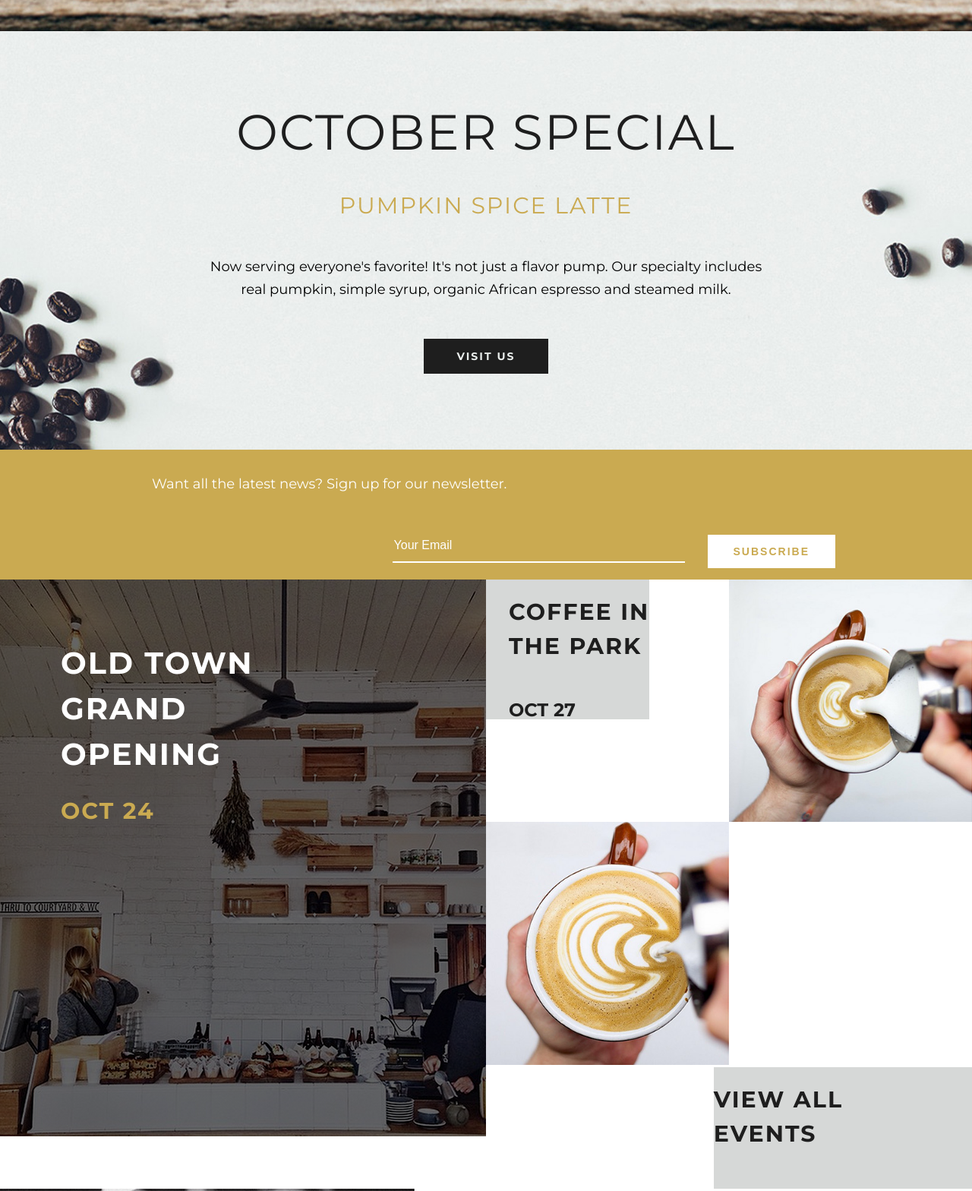
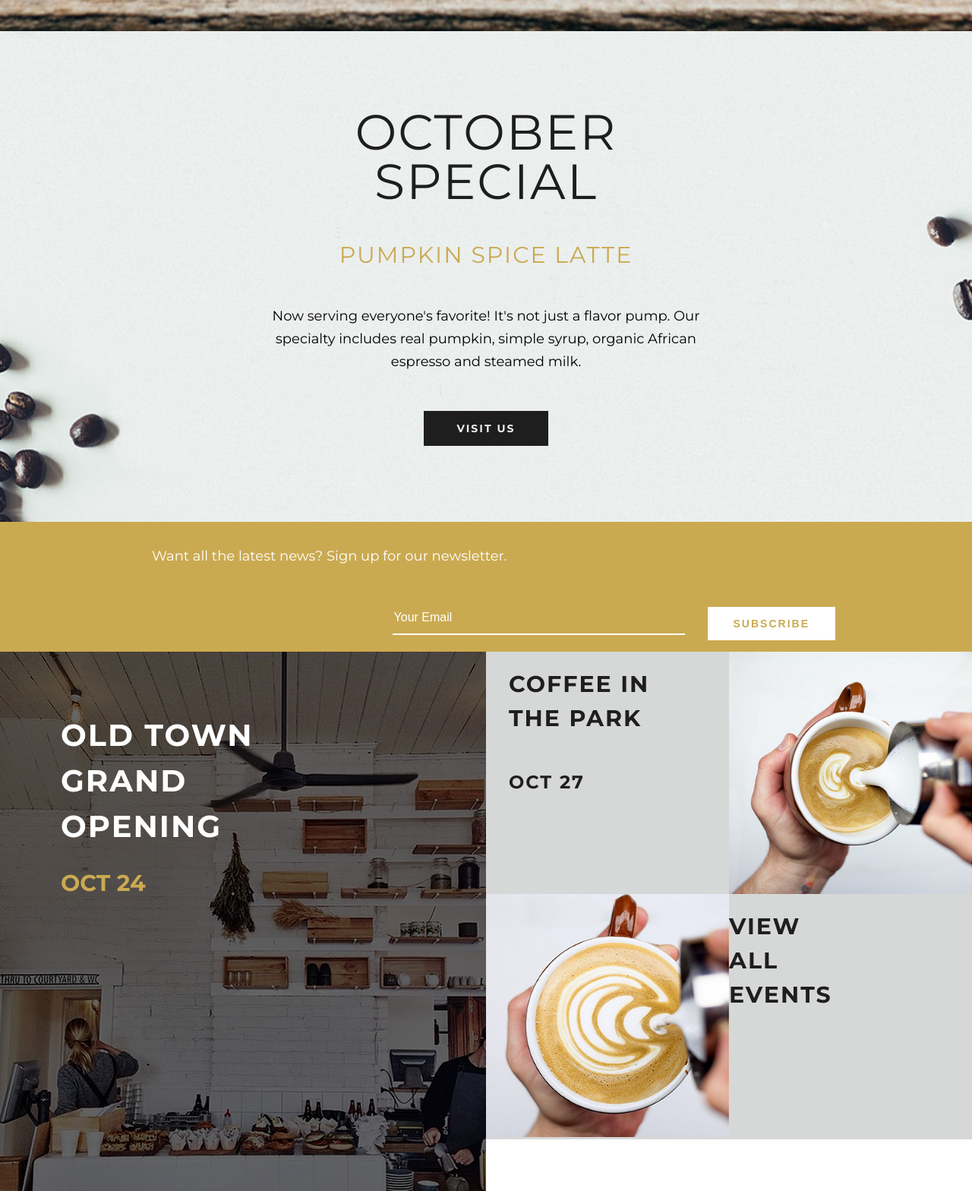
Before and after one commit to victoriapalacios/CoffeeShop, a plain HTML site: page index.html in a window 1280 px wide. Shown: the part 859-2427 px from the top of the page at 76% size. Drawn offline with Linux system fonts and the light colour scheme.

Commit message:
CSS Revisions2

```diff
--- a/coffee main.css
+++ b/coffee main.css
@@ -1,12 +1,10 @@
 /***********************************************
 CODE FROM MONIQUE
 ***********************************************/
-
 /* http://meyerweb.com/eric/tools/css/reset/
    v2.0 | 20110126
    License: none (public domain)
 */
-
 html, body, div, span, applet, object, iframe,
 h1, h2, h3, h4, h5, h6, p, blockquote, pre,
 a, abbr, acronym, address, big, cite, code,
@@ -52,11 +50,9 @@ table {
 }
 
 /*Styles*/
-
 /********************************************
 GENERAL
 ********************************************/
-
 body {
       background-color: #ffffff;
 	font-family: montserrat;
@@ -66,6 +62,7 @@ body {
 h1, h2, h3, h4 {
     color: #1e1e1e;
     text-transform: uppercase;
+    letter-spacing: 2px;
 }
 
 h1 {
@@ -181,7 +178,6 @@ header {
 
 .main-text {
       font-size: 65px;
-	letter-spacing: 2px;
       line-height: 80px;
 }
 
@@ -194,6 +190,7 @@ SPECIALS BLOCK
 	 background-repeat: no-repeat;
        background-position: center;
         text-align: center;
+        padding: 100px 350px;
 }
 
 /* link styled to be a button */
@@ -202,33 +199,26 @@ SPECIALS BLOCK
       color: #ebefed;
       display: inline-block;
 	font-weight: bold;
-      margin-bottom: 100px;
 	padding: 16px 44px;
 }
 
 /* link style on hover */
  a.visit-us:hover {
       background-color: #caaa51;
-
 }
 
 .special-text {
 	font-size: 65px;
-      letter-spacing: 2px;
-	padding-top: 100px;
 	}
-
 
 	.special-text-secondary {
              color: #caaa51;
 		font-size: 30px;
-             letter-spacing: 2px;
 		padding-top: 50px;
 	}
 
 .specials-p-text {
-      padding-top: 50px;
-      padding-bottom: 50px;
+      margin: 50px 0;
 }
 
 /********************************************
@@ -314,27 +304,28 @@ NEWSLETTER SECTION
 /********************************************
 CALENDAR SECTION
 ********************************************/
+.calendar {
+      background-color: #d6d8d7;
+}
 .event-block {
 	float: left;
-       background-image: linear-gradient(rgba(0, 0, 0, 0.6), rgba(0, 0, 0, 0.6)), url(images/OldTown.jpg);
-      background-repeat: no-repeat;
+      background: linear-gradient(rgba(0, 0, 0, 0.6), rgba(0, 0, 0, 0.6)), url(images/OldTown.jpg) no-repeat;
       height: 100%;
       width: 50%;
       display: inline-block;
 }
 
 /* OLD TOWN GRAND OPENING text block */
-.grand-opening-text {
-      color: white;
-      font-size: 45px;
+.left-calendar-block-text-all {
       font-weight: bold;
-      letter-spacing: 2px;
       line-height: 100px;
-      padding: 80px 300px 413px 80px;
+      padding: 80px 0 413px 80px;
       text-transform: uppercase;
+      max-width: 300px;
 }
 
 .left-calendar-block-text {
+  color: #ffffff;
   font-size: 40px;
   line-height: 60px;
 }
@@ -346,22 +337,20 @@ CALENDAR SECTION
 }
 
 /* COFFEE IN THE PARK text block */
-
 .top-calendar-text {
       color: #FFFFFF;
 	font-size: 30px;
 	font-weight: bold;
-	letter-spacing: 2px;
 	line-height: 45px;
       margin-bottom: 50px;
 	padding-top: 20px;
 }
 
-
 .top-calendar-text-all {
         background-color: #d6d8d7;
 	 float: left;
 	 padding-left: 30px;
+        max-width: 250px;
 }
 
 .top-calendar-date {
@@ -382,7 +371,6 @@ CALENDAR SECTION
 }
 
 /* VIEW ALL EVENTS text block */
-
 .view-all-events-text {
        background-color: #d6d8d7;
        color: #1e1e1e;
@@ -390,9 +378,9 @@ CALENDAR SECTION
        float: right;
 	 font-size: 30px;
 	 font-weight: bold;
-	 letter-spacing: 2px;
        line-height: 45px;
 	 padding: 20px 170px 50px 0;
+        max-width: 150px;
 }
 
 .coffee-img2 {
@@ -402,11 +390,14 @@ CALENDAR SECTION
 /********************************************
 LEARN FROM OUR BARISTAS
 ********************************************/
-
 .left-justified-block {
 	background-color: #FFFFFF;
 	overflow: hidden;
 	width: 100%;
+}
+
+.text {
+  padding: 90px 70px;
 }
 
 /* button style */
@@ -415,7 +406,6 @@ LEARN FROM OUR BARISTAS
 	color: white;
       display: inline-block;
 	padding: 16px 44px;
-      margin-bottom: 50px;
       }
 
 /* link style on hover */
@@ -431,18 +421,15 @@ LEARN FROM OUR BARISTAS
 .block-header {
     color: #1e1e1e;
     font-size: 30px;
-    letter-spacing: 2px;
-    margin-top: 105px;
 }
 
 .block-body-text  {
-      padding: 50px 100px 50px 0;
+      padding: 50px 0;
 }
 
 /********************************************
 FOOTER
 ********************************************/
-
 footer {
  	background-color: #1e1e1e;
  	display: inline-block;
--- a/index.html
+++ b/index.html
@@ -30,8 +30,8 @@
 
 		<section class="specials-block">
 			<h2 class="special-text">October Special</h2>
-			<h3 class="special-text-secondary">Pumpkin Spice Latte</h3>
-			<p class="specials-p-text">Now serving everyone's favorite! It's not just a flavor pump. Our specialty includes<br> real pumpkin, simple syrup, organic African espresso and steamed milk.</p>
+			<h4 class="special-text-secondary">Pumpkin Spice Latte</h3>
+			<p class="specials-p-text">Now serving everyone's favorite! It's not just a flavor pump. Our specialty includes real pumpkin, simple syrup, organic African espresso and steamed milk.</p>
 			<a href="url" class="visit-us">Visit Us</a>
 		</section>
 
@@ -43,33 +43,36 @@
 			</form></div>
 		</section>
 
-		<section>
+		<section class="calendar">
 			<div class="event-block">
-				<div class="grand-opening-text">
-					<p class="left-calendar-block-text">Old Town Grand Opening</p>
+				<div class="left-calendar-block-text-all">
+					<h3 class="left-calendar-block-text">Old Town Grand Opening</h3>
 					<p class="date-left">Oct 24<p>
 				</div>
 			</div>
 
 			<div class="top-calendar-text-block">
 				<div class="top-calendar-text-all">
-				<div class="top-calendar-text"><h3>Coffee In<br>The Park</h3></div>
+				<div class="top-calendar-text"><h3>Coffee In The Park</h3></div>
 				 <div class="top-calendar-date"><h3>Oct 27</h3></div></div>
 			<img src="images/Coffee.jpg" class="top-image" alt="Coffee"></div>
 
 			<div class="event-blocks2">
 				<img src="images/Coffee2.jpg" class="coffee-img2" alt="Coffee">
-				<h3 class="view-all-events-text">View All<br>Events</h3>
+				<h3 class="view-all-events-text">View All Events</h3>
 			</div>
+              </div>
 		</section>
 
 
 		<section class="callout-section">
 			<div class="left-justified-block">
 				<div class= "block-image"><img src="images/Barista.jpg" alt="Barista"></div>
-				<h3 class= "block-header">Learn From The Best</h3>
+                          <div class="text">
+				<h4 class= "block-header">Learn From The Best</h4>
 				<p class="block-body-text">Our baristas are hand picked for their expert technique and dedication to good coffee. Once a month we offer a brewing class where you can learn all about our organically sourced coffee beans and get hands-on experience on how to perfect your favorite cup of joe behind the counter. Spaces fill up quickly, sign up now!</p>
 				<a href="url" class="sign-up">Sign Up</a>
+                          </div>
 			</div>
 			</div>
 		</section>
```
Lines whose indentation alone changed are shown as unchanged.
